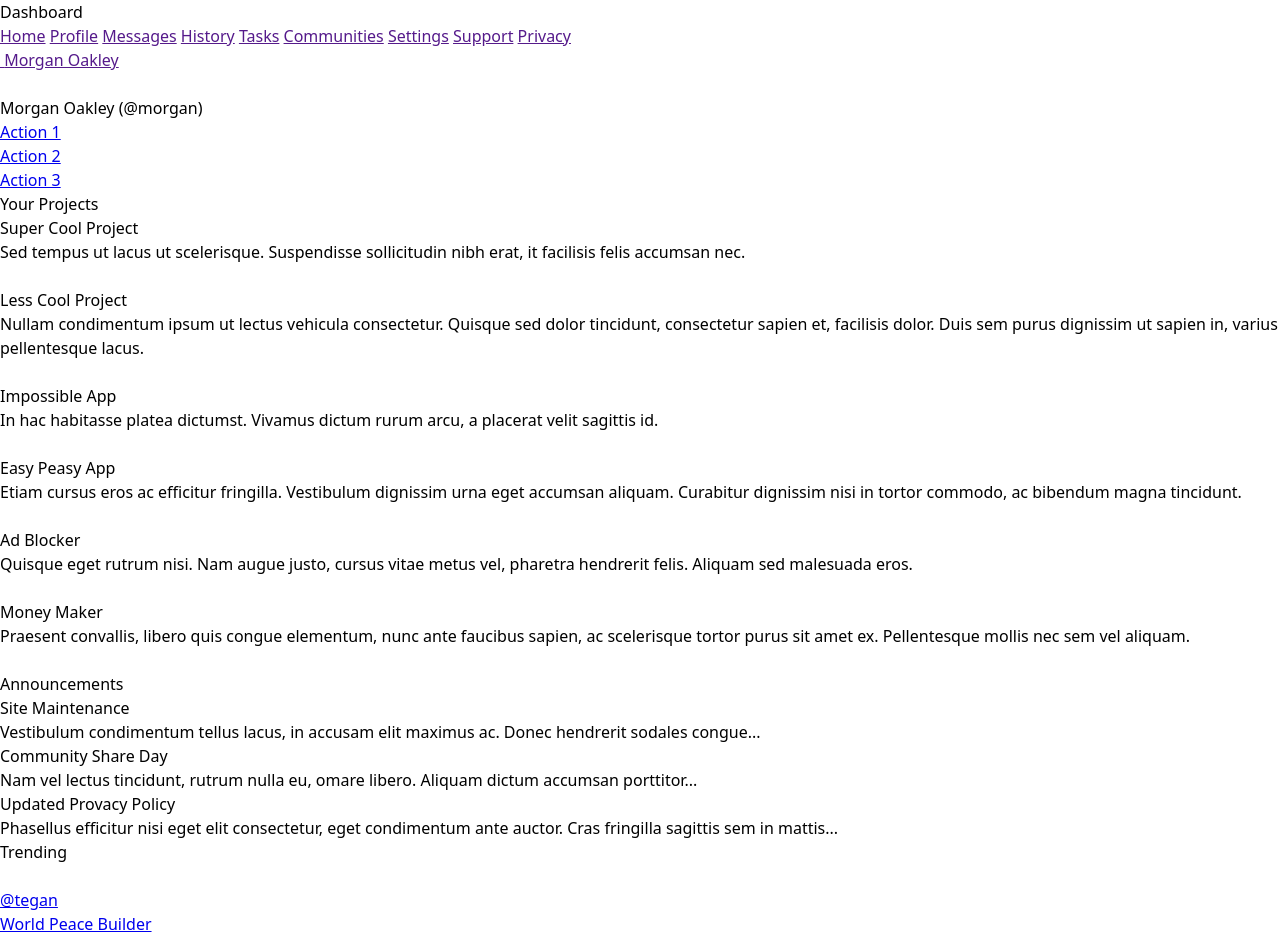
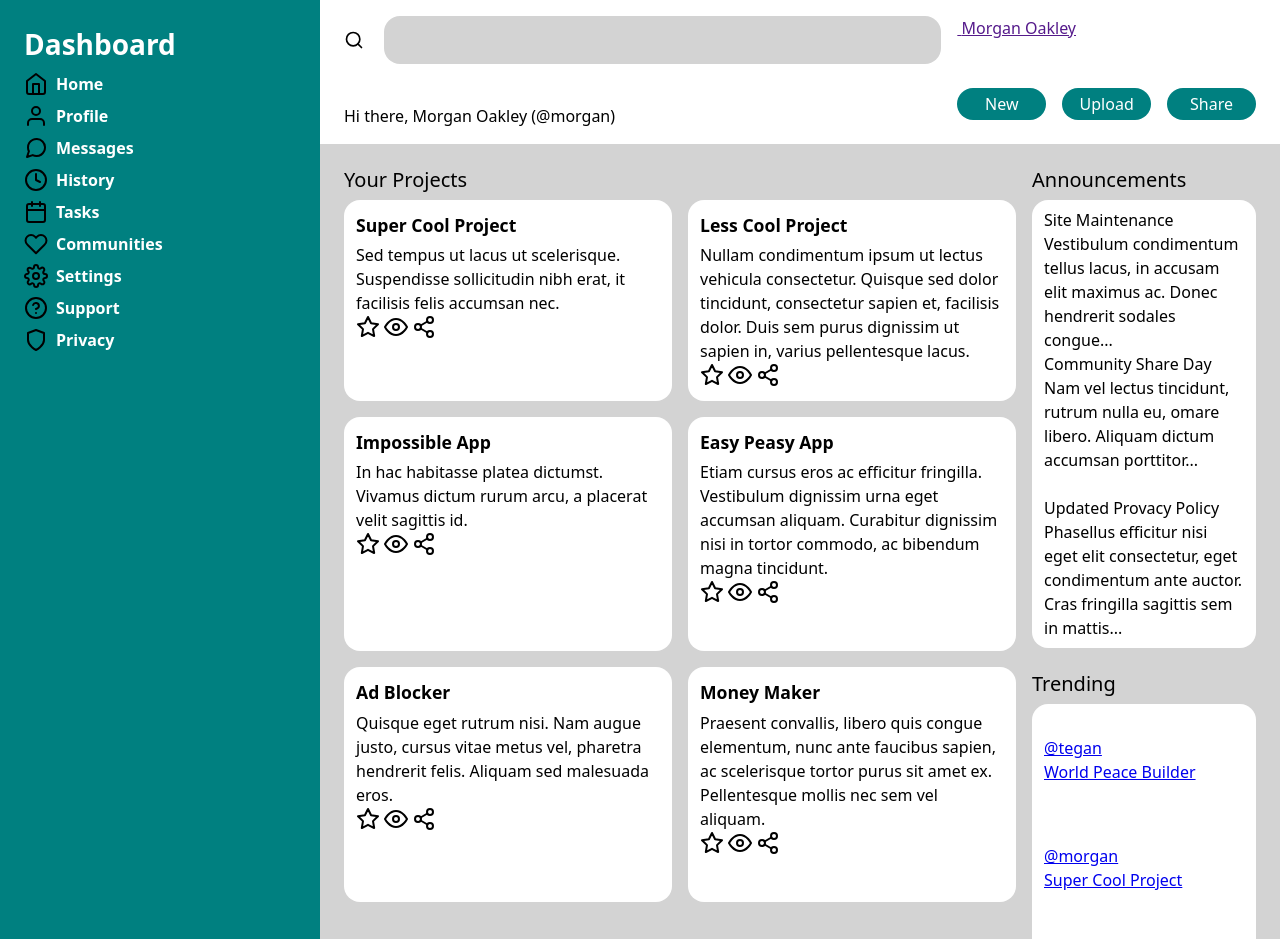
Before and after one commit to fensteremil/odin-dashboard, a plain HTML site: page index.html in a window 1280 px wide. Shown: the top 939 px of the page. Drawn offline with Linux system fonts and the light colour scheme.

Commit message:
New: Basic grid layout and initial styling

```diff
--- a/index.html
+++ b/index.html
@@ -10,21 +10,30 @@
 
 <body>
 
-    <div id="sidebar">
-        <div id="page-title">Dashboard</div>
+    <aside id="sidebar">
+        <h1 id="page-title">Dashboard</h1>
         <nav>
+            <img src="media/home.svg" alt="Home" class="icon">
             <a href="" class="nav-link">Home</a>
+            <img src="media/user.svg" alt="Profile" class="icon">
             <a href="" class="nav-link">Profile</a>
+            <img src="media/message-circle.svg" alt="Messages" class="icon">
             <a href="" class="nav-link">Messages</a>
+            <img src="media/clock.svg" alt="History" class="icon">
             <a href="" class="nav-link">History</a>
+            <img src="media/calendar.svg" alt="Tasks" class="icon">
             <a href="" class="nav-link">Tasks</a>
+            <img src="media/heart.svg" alt="Communities" class="icon">
             <a href="" class="nav-link">Communities</a>
 
+            <img src="media/settings.svg" alt="Settings" class="icon">
             <a href="" class="nav-link">Settings</a>
+            <img src="media/help-circle.svg" alt="Support" class="icon">
             <a href="" class="nav-link">Support</a>
+            <img src="media/shield.svg" alt="Privacy" class="icon">
             <a href="" class="nav-link">Privacy</a>
         </nav>
-    </div>
+    </aside>
 
     <header>
         <div id="searchbar"></div>
@@ -40,76 +49,77 @@
             <img src="" alt="" class="icon">
             <div class="greeting-name">Morgan Oakley (@morgan)</div>
         </div>
-        <div id="user-actions">
-            <ul>
-                <li><a href="#">Action 1</a></li>
-                <li><a href="#">Action 2</a></li>
-                <li><a href="#">Action 3</a></li>
+        <ul id="user-actions">
+            <li><a href="#">New</a></li>
+            <li><a href="#">Upload</a></li>
+            <li><a href="#">Share</a></li>
         </ul>
-        </div>
     </header>
 
     <main>
         <section id="projects">
-            <div class="sec-title">Your Projects</div>
+            <h2 class="sec-title">Your Projects</h2>
+            <div class="sec-content">
                 <div class="project-card">
-                <div class="card-title">Super Cool Project</div>
+                    <h3 class="card-title">Super Cool Project</h3>
                     <p>Sed tempus ut lacus ut scelerisque. Suspendisse sollicitudin nibh erat, it facilisis felis accumsan nec.</p>
                     <div class="actions">
-                    <a href=""><img src="" alt="" class="icon"></a>
-                    <a href=""><img src="" alt="" class="icon"></a>
-                    <a href=""><img src="" alt="" class="icon"></a>
+                        <a href=""><img src="media/star.svg" alt="Favorite" class="icon"></a>
+                        <a href=""><img src="media/eye.svg" alt="Watch" class="icon"></a>
+                        <a href=""><img src="media/share-2.svg" alt="Share" class="icon"></a>
                     </div>
                 </div>
                 <div class="project-card">
-                <div class="card-title">Less Cool Project</div>
+                    <h3 class="card-title">Less Cool Project</h3>
                     <p>Nullam condimentum ipsum ut lectus vehicula consectetur. Quisque sed dolor tincidunt, consectetur sapien et, facilisis dolor. Duis sem purus dignissim ut sapien in, varius pellentesque lacus.</p>
                     <div class="actions">
-                    <a href=""><img src="" alt="" class="icon"></a>
-                    <a href=""><img src="" alt="" class="icon"></a>
-                    <a href=""><img src="" alt="" class="icon"></a>
+                        <a href=""><img src="media/star.svg" alt="Favorite" class="icon"></a>
+                        <a href=""><img src="media/eye.svg" alt="Watch" class="icon"></a>
+                        <a href=""><img src="media/share-2.svg" alt="Share" class="icon"></a>
                     </div>
                 </div>
                 <div class="project-card">
-                <div class="card-title">Impossible App</div>
+                    <h3 class="card-title">Impossible App</h3>
                     <p>In hac habitasse platea dictumst. Vivamus dictum rurum arcu, a placerat velit sagittis id.</p>
                     <div class="actions">
-                    <a href=""><img src="" alt="" class="icon"></a>
-                    <a href=""><img src="" alt="" class="icon"></a>
-                    <a href=""><img src="" alt="" class="icon"></a>
+                        <a href=""><img src="media/star.svg" alt="Favorite" class="icon"></a>
+                        <a href=""><img src="media/eye.svg" alt="Watch" class="icon"></a>
+                        <a href=""><img src="media/share-2.svg" alt="Share" class="icon"></a>
                     </div>
                 </div>
                 <div class="project-card">
-                <div class="card-title">Easy Peasy App</div>
+                    <h3 class="card-title">Easy Peasy App</h3>
                     <p>Etiam cursus eros ac efficitur fringilla. Vestibulum dignissim urna eget accumsan aliquam. Curabitur dignissim nisi in tortor commodo, ac bibendum magna tincidunt.</p>
                     <div class="actions">
-                    <a href=""><img src="" alt="" class="icon"></a>
-                    <a href=""><img src="" alt="" class="icon"></a>
-                    <a href=""><img src="" alt="" class="icon"></a>
+                        <a href=""><img src="media/star.svg" alt="Favorite" class="icon"></a>
+                        <a href=""><img src="media/eye.svg" alt="Watch" class="icon"></a>
+                        <a href=""><img src="media/share-2.svg" alt="Share" class="icon"></a>
                     </div>
                 </div>
                 <div class="project-card">
-                <div class="card-title">Ad Blocker</div>
+                    <h3 class="card-title">Ad Blocker</h3>
                     <p>Quisque eget rutrum nisi. Nam augue justo, cursus vitae metus vel, pharetra hendrerit felis. Aliquam sed malesuada eros.</p>
                     <div class="actions">
-                    <a href=""><img src="" alt="" class="icon"></a>
-                    <a href=""><img src="" alt="" class="icon"></a>
-                    <a href=""><img src="" alt="" class="icon"></a>
+                        <a href=""><img src="media/star.svg" alt="Favorite" class="icon"></a>
+                        <a href=""><img src="media/eye.svg" alt="Watch" class="icon"></a>
+                        <a href=""><img src="media/share-2.svg" alt="Share" class="icon"></a>
                     </div>
                 </div>
                 <div class="project-card">
-                <div class="card-title">Money Maker</div>
+                    <h3 class="card-title">Money Maker</h3>
                     <p>Praesent convallis, libero quis congue elementum, nunc ante faucibus sapien, ac scelerisque tortor purus sit amet ex. Pellentesque mollis nec sem vel aliquam.</p>
                     <div class="actions">
-                    <a href=""><img src="" alt="" class="icon"></a>
-                    <a href=""><img src="" alt="" class="icon"></a>
-                    <a href=""><img src="" alt="" class="icon"></a>
+                        <a href=""><img src="media/star.svg" alt="Favorite" class="icon"></a>
+                        <a href=""><img src="media/eye.svg" alt="Watch" class="icon"></a>
+                        <a href=""><img src="media/share-2.svg" alt="Share" class="icon"></a>
+                    </div>
                 </div>
             </div>
         </section>
 
         <section id="announcements">
-            <div class="sec-title">Announcements</div>
+            <h2 class="sec-title">Announcements</h2>
+            <div class="sec-content">
                 <div class="announcement">
                     <div class="title">Site Maintenance</div>
                     <p>Vestibulum condimentum tellus lacus, in accusam elit maximus ac. Donec hendrerit sodales congue...</p>
@@ -122,11 +132,12 @@
                     <div class="title">Updated Provacy Policy</div>
                     <p>Phasellus efficitur nisi eget elit consectetur, eget condimentum ante auctor. Cras fringilla sagittis sem in mattis...</p>
                 </div>
+            </div>
         </section>
 
         <section id="trending">
-            <div class="sec-title">Trending</div>
-            <ul>
+            <h2 class="sec-title">Trending</h2>
+            <ul class="sec-content">
                 <li class="user-card">
                     <a href="#">
                         <img src="" alt="" class="icon">
--- a/style.css
+++ b/style.css
@@ -3,10 +3,220 @@
     font-family: system-ui, -apple-system, BlinkMacSystemFont, 'Segoe UI', Roboto, Oxygen, Ubuntu, Cantarell, 'Open Sans', 'Helvetica Neue', sans-serif;
     font-size: 16px;
     line-height: 1.5;
+
+    --color-white: white;
+    --color-light: lightgrey;
+    --color-accent: teal;
+
+    --border-radius: 1em;
+
+    --padding-page: 1rem 1.5rem;
+    --padding-content: 0.5rem 0.75rem;
 }
 
-*, *::after, *::before {
+*,
+*::after,
+*::before {
     box-sizing: inherit;
     margin: 0;
     padding: 0;
 }
+
+body {
+    min-height: 100vh;
+
+    display: grid;
+    grid-template-areas: "sidebar header"
+        "sidebar main";
+    grid-template-columns: 1fr 3fr;
+    grid-template-rows: auto 1fr;
+    align-items: start;
+
+    background-color: var(--color-light);
+}
+
+ul,
+li {
+    list-style: none;
+}
+
+h1, h2, h3, h4 {
+    line-height: 2;
+}
+h1 {
+    font-size: 1.75em;
+}
+h2 {
+    font-size: 1.25em;
+    font-weight: normal;
+}
+h3 {
+    font-size: 1.1em;
+}
+
+/* Sidebar */
+
+aside {
+    grid-area: sidebar;
+    align-self: stretch;
+    padding: var(--padding-page);
+
+    background-color: var(--color-accent);
+    color: var(--color-white);
+    font-weight: bold;
+}
+
+nav {
+    display: grid;
+    grid-template-columns: auto 1fr;
+    gap: 0.5em;
+
+    & a.nav-link:link, a.nav-link:visited {
+        color: var(--color-white);
+        text-decoration: none;
+    }
+}
+
+/* Header */
+
+header {
+    grid-area: header;
+    padding: var(--padding-page);
+
+    display: grid;
+    grid-template-areas: "searchbar settings"
+        "greeting actions";
+    grid-template-rows: repeat(2, 1fr);
+    grid-template-columns: 2fr 1fr;
+    gap: 1rem;
+
+    background-color: var(--color-white);
+}
+
+header #searchbar {
+    grid-area: searchbar;
+    display: inline-flex;
+    align-items: center;
+    margin-left: 2.5em;
+
+    background-color: var(--color-light);
+    border-radius: var(--border-radius);
+
+    &::before {
+        display: block;
+        position: relative;
+        left: -2.5em;
+        content: "";
+
+        background: url(media/search.svg) no-repeat;
+        background-size: contain;
+        width: 1.25em;
+        height: 1.25em;
+    }
+}
+
+header #user-settings {
+    grid-area: settings;
+}
+
+header #user-greeting {
+    grid-area: greeting;
+
+    & .greeting-name::before {
+        content: "Hi there, ";
+    }
+}
+
+header #user-actions {
+    grid-area: actions;
+
+    display: grid;
+    grid-template-columns: repeat(3, 1fr);
+    justify-content: space-around;
+    align-items: center;
+    gap: 1rem;
+
+    & a:link,
+    a:visited {
+        display: block;
+        padding: 0.25em 0.5em;
+
+        background-color: var(--color-accent);
+        border-radius: var(--border-radius);
+        color: var(--color-white);
+        text-align: center;
+        text-decoration: none;
+    }
+}
+
+/* Content */
+
+main {
+    grid-area: main;
+    padding: var(--padding-page);
+
+    display: grid;
+    grid-template-areas: "projects announcements" "projects trends";
+    grid-template-rows: repeat(2, 1fr);
+    grid-template-columns: 3fr 1fr;
+    gap: 1rem;
+}
+
+section {
+    display: grid;
+    grid-template-rows: auto 1fr;
+    grid-template-columns: 1fr;
+
+    &>.sec-title {
+        grid-column: 1 / -1;
+    }
+
+    &>.sec-content {
+        grid-column: 1 / -1;
+        display: grid;
+    }
+}
+
+section#projects {
+    grid-area: projects;
+
+    >.sec-content {
+        grid-template-columns: repeat(2, 1fr);
+        grid-template-rows: auto repeat(3, 1fr);
+        gap: 1rem;
+    }
+
+    & .project-card {
+        padding: var(--padding-content);
+        background-color: var(--color-white);
+        border-radius: var(--border-radius);
+    }
+}
+
+section#announcements {
+    grid-area: announcements;
+
+    >.sec-content {
+        padding: var(--padding-content);
+
+        grid-template-rows: repeat(3, 1fr);
+        grid-template-columns: 1fr;
+
+        background-color: var(--color-white);
+        border-radius: var(--border-radius);
+    }
+}
+
+section#trending {
+    grid-area: trends;
+
+    >.sec-content {
+        padding: var(--padding-content);
+
+        grid-template-rows: repeat(4, 1fr);
+        grid-template-columns: 1fr;
+
+        background-color: var(--color-white);
+        border-radius: var(--border-radius);
+    }
+}
```
Also changed, not shown: media/calendar.svg (added), media/clock.svg (added), media/eye.svg (added), media/heart.svg (added), media/help-circle.svg (added), media/home.svg (added), media/message-circle.svg (added), media/search.svg (added), media/settings.svg (added), media/share-2.svg (added), media/shield.svg (added), media/star.svg (added), media/user.svg (added). Lines whose indentation alone changed are shown as unchanged.
